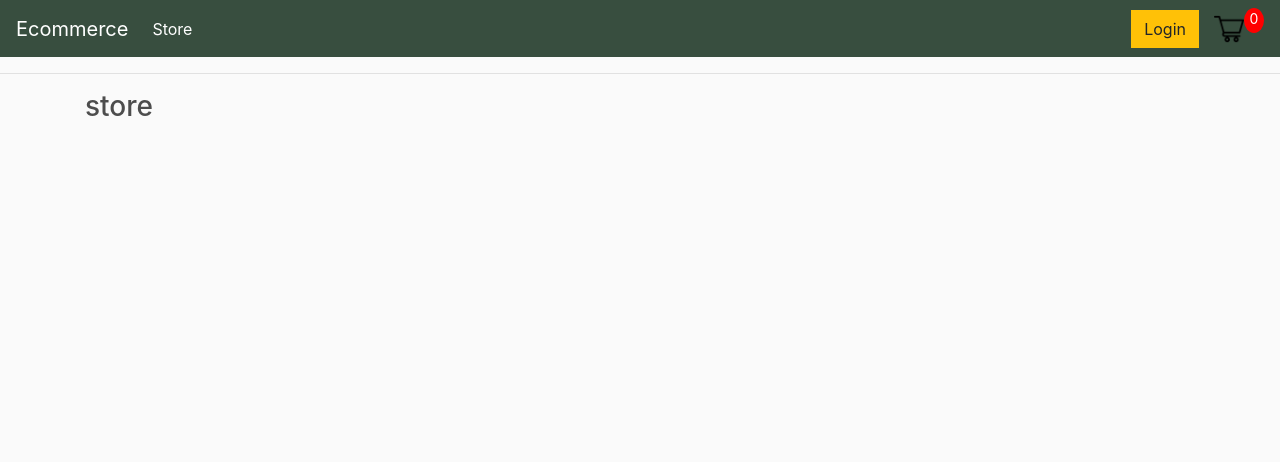
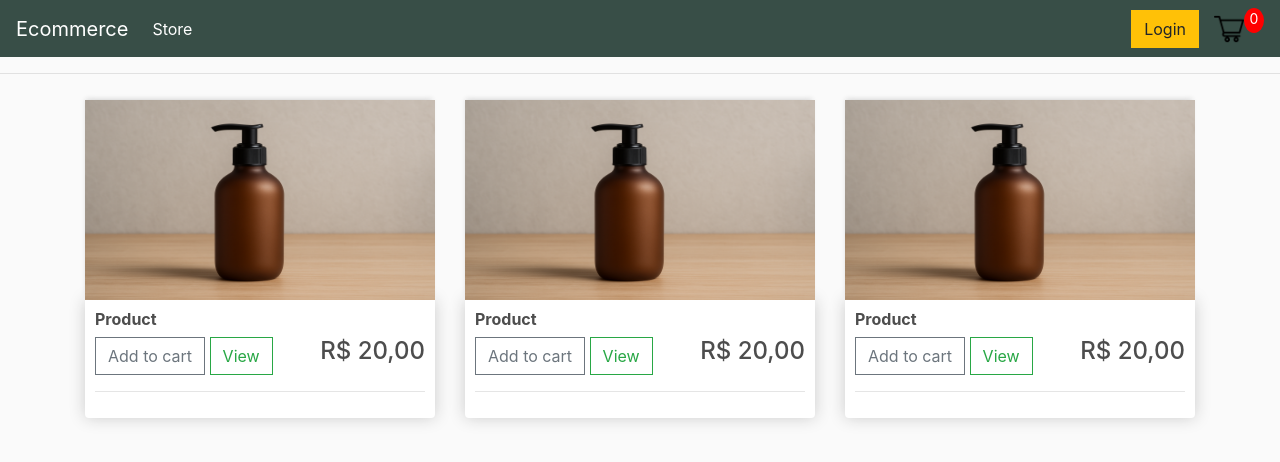
Before and after one commit to Sicarruda/django_ecommerce_website, a Django app: template ecommerce/store/templates/store/store.html in a window 1280 px wide. Shown: the top 462 px of the page. Run offline with Django 5.2, Linux system fonts and the light colour scheme; the template is opened without the code that fills it, so the values that code supplies are empty; parts of the project's set-up code (start-up, migrations or seed data) failed here and were passed over; some libraries are stand-ins or nearby versions.

Commit message:
Adiciona cards para produtos

```diff
--- a/ecommerce/static/css/main.css
+++ b/ecommerce/static/css/main.css
@@ -26,7 +26,7 @@ h1,h2,h3,h4,h5,h6{
 }
 
 .bg-dark{
-	background-color: #384e3f !important;
+	background-color: #384e47 !important;
 }
 
 #cart-icon{
--- a/ecommerce/store/templates/store/store.html
+++ b/ecommerce/store/templates/store/store.html
@@ -2,6 +2,39 @@
 {% load static %}
 {% block content %}
 
-<h3>store</h3>
+<div class="row">
+	<div class="col-lg-4">
+        <img class="thumbnail" src="{% static 'images/exemple_product.png' %}" alt="Product 1">
+		<div class="box-element product">
+            <h6><strong>Product</strong></h6>
+            <button class="btn btn-outline-secondary add-btn">Add to cart</button>
+            <a class="btn btn-outline-success" href="#">View</a>
+            <h4 style="display: inline-block; float: right">R$ 20,00</h4>
+            <hr>
+		</div>
+	</div>
+
+	<div class="col-lg-4">
+        <img class="thumbnail" src="{% static 'images/exemple_product.png' %}" alt="Product 2">
+		<div class="box-element product">
+            <h6><strong>Product</strong></h6>
+            <button class="btn btn-outline-secondary add-btn">Add to cart</button>
+            <a class="btn btn-outline-success" href="#">View</a>
+            <h4 style="display: inline-block; float: right">R$ 20,00</h4>
+            <hr>
+		</div>
+	</div>
+
+	<div class="col-lg-4">
+        <img class="thumbnail" src="{% static 'images/exemple_product.png' %}" alt="Product 3">
+		<div class="box-element product">
+            <h6><strong>Product</strong></h6>
+            <button class="btn btn-outline-secondary add-btn">Add to cart</button>
+            <a class="btn btn-outline-success" href="#">View</a>
+            <h4 style="display: inline-block; float: right">R$ 20,00</h4>
+            <hr>
+		</div>
+	</div>
+</div>
 
 {% endblock content %}
```
Also changed, not shown: ecommerce/static/images/exemple_product.png (added).
